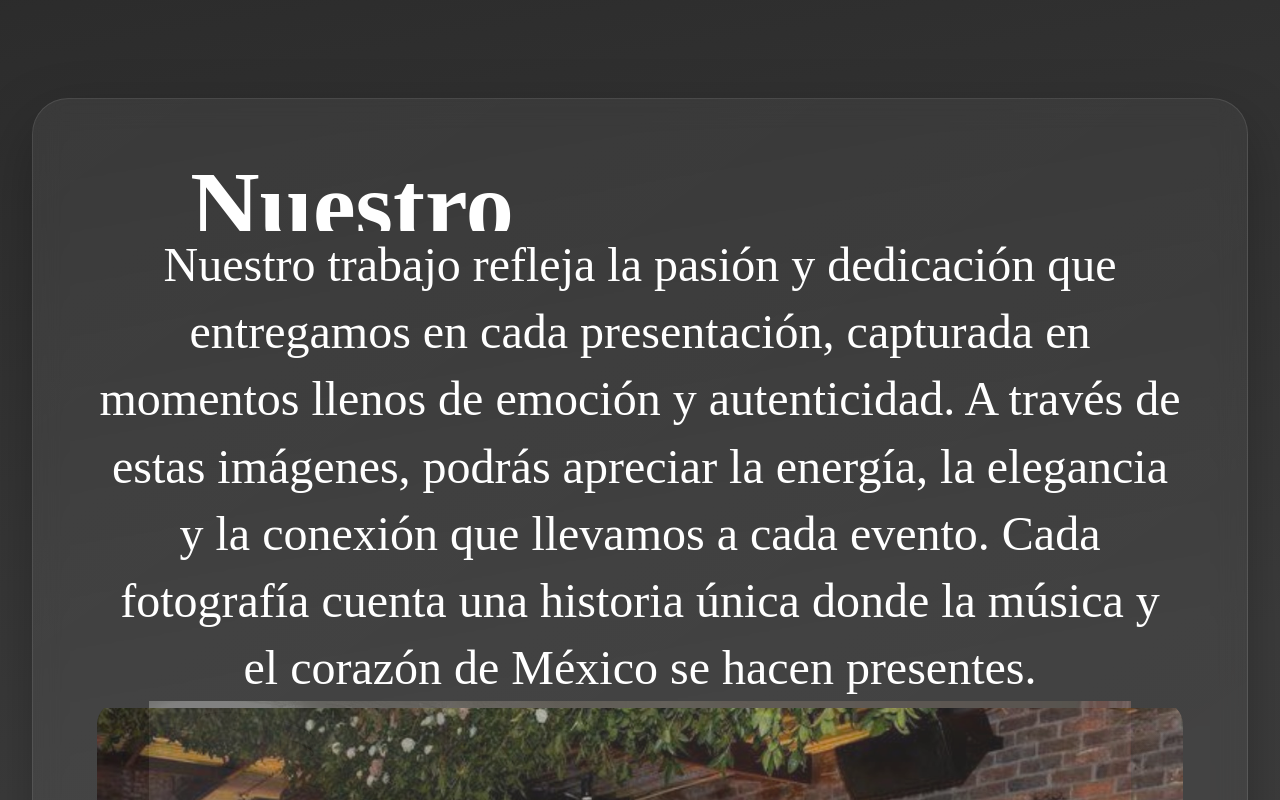
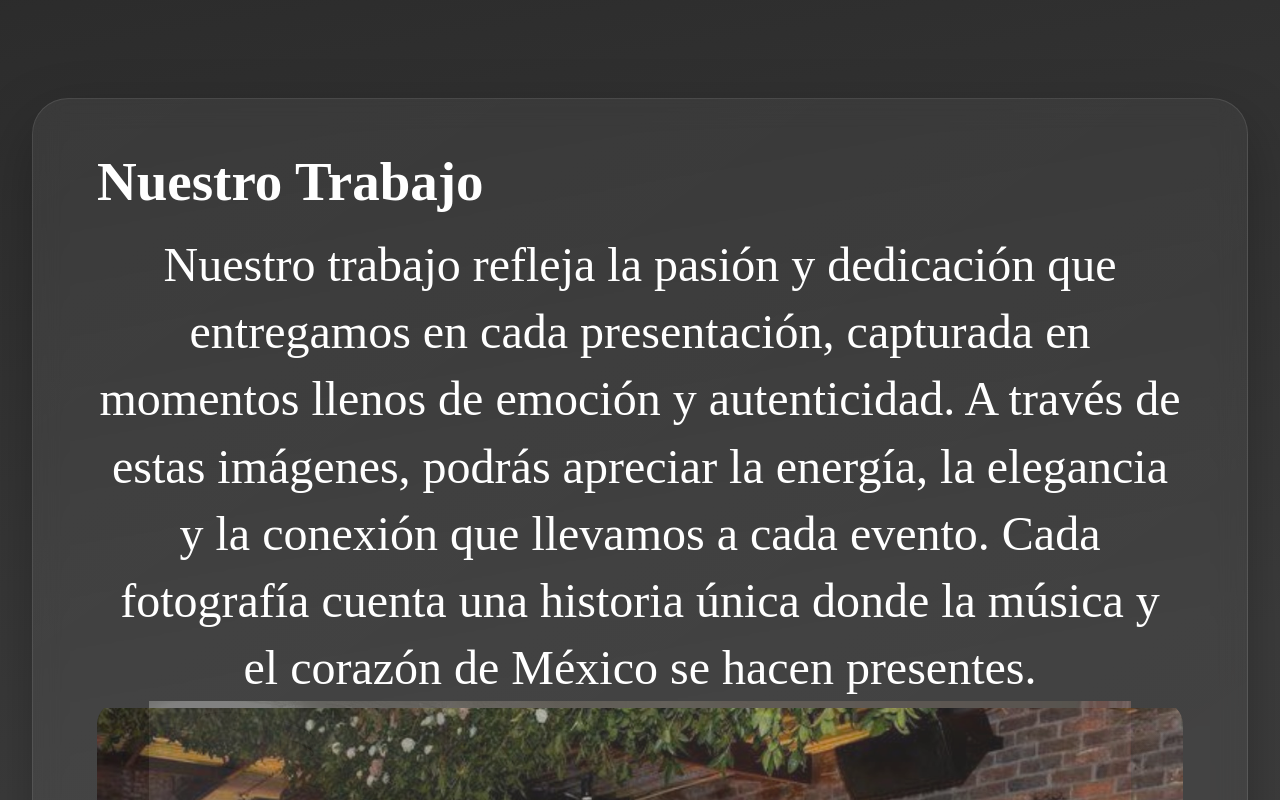
Before and after one commit to chrisf2503/CorazonDeMexico, a React (Vite) app: page / in a window 1280 px wide. Shown: the part 2280-3080 px from the top of the page. Built offline with nearby package versions, Linux system fonts and the light colour scheme; a web font is replaced by a local one.

Commit message:
Add and making edits to layout within home.jsx

```diff
--- a/src/Pages/CSS/home.module.css
+++ b/src/Pages/CSS/home.module.css
@@ -178,13 +178,11 @@
 .nuestro_trabajo {
   	display: flex;
   	align-items: center;
-  	justify-content: center;
-  	width: min(510px, 100%);
+  	width: min(600px, 100%);
   	height: var(--height-100);
 }
 .gallarie_text {
   	align-self: stretch;
-  	min-height: 396px;
   	position: relative;
   	overflow: hidden;
   	flex-shrink: 0;
@@ -195,8 +193,8 @@
   	align-items: center;
   	justify-content: center;
   	width: 100%;
-  	min-height: 396px;
-    line-height: 1.4;
+   height: 100%;
+   line-height: 1.4;
 }
 .slide_show_contianer {
   	align-self: stretch;
@@ -414,6 +412,11 @@
   	border-radius: 24px;
 }
 
+h1,h2{
+   margin: unset;
+   font-size: min(55px, 100%);
+}
+
 @media (max-width: 1100px) {
    .aboutus,
    .gallarie_widget,
@@ -494,6 +497,7 @@
    .quines_somos,
    .nuestro_trabajo,
    .servicio {
+      height: 100%;
       width: 100%;
       justify-content: center;
       padding-left: 0;
```
